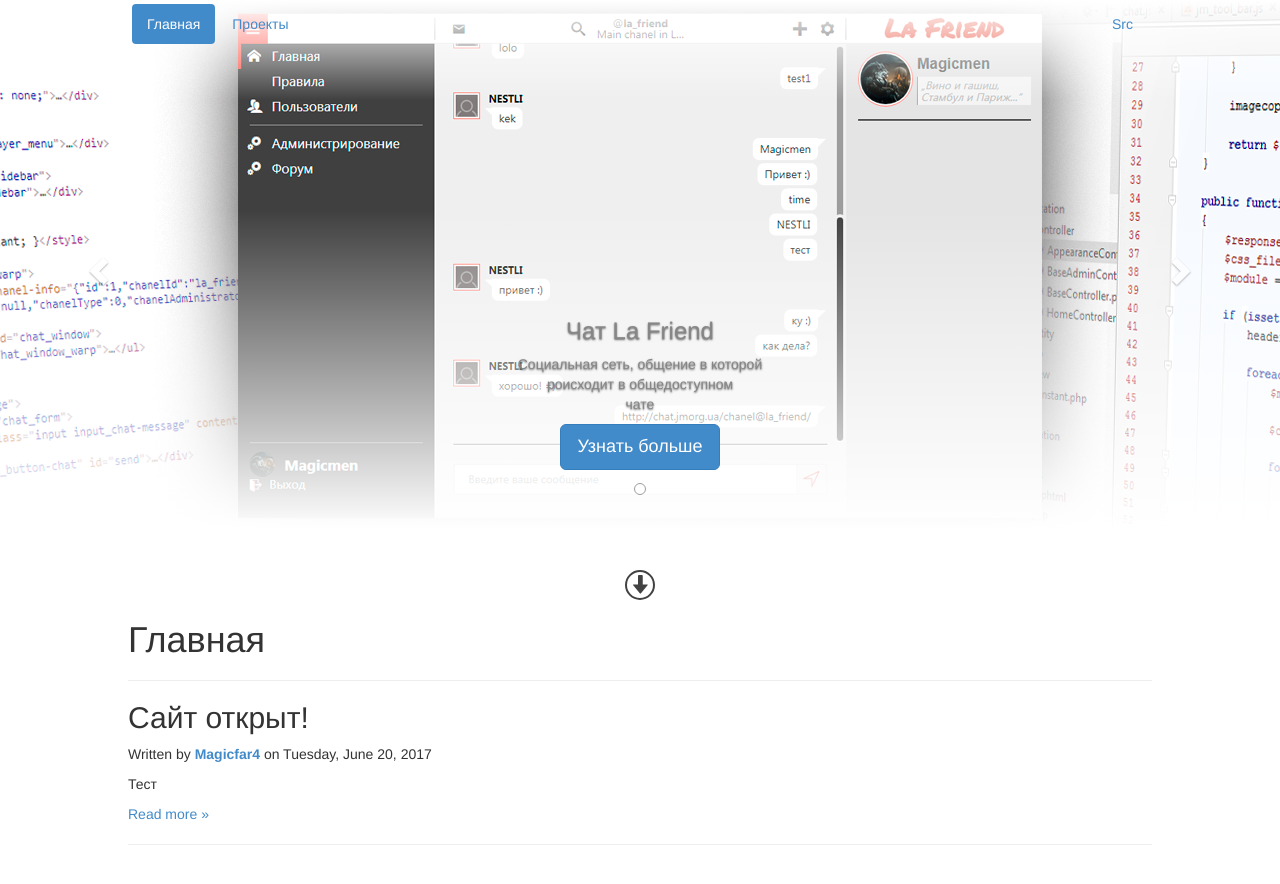
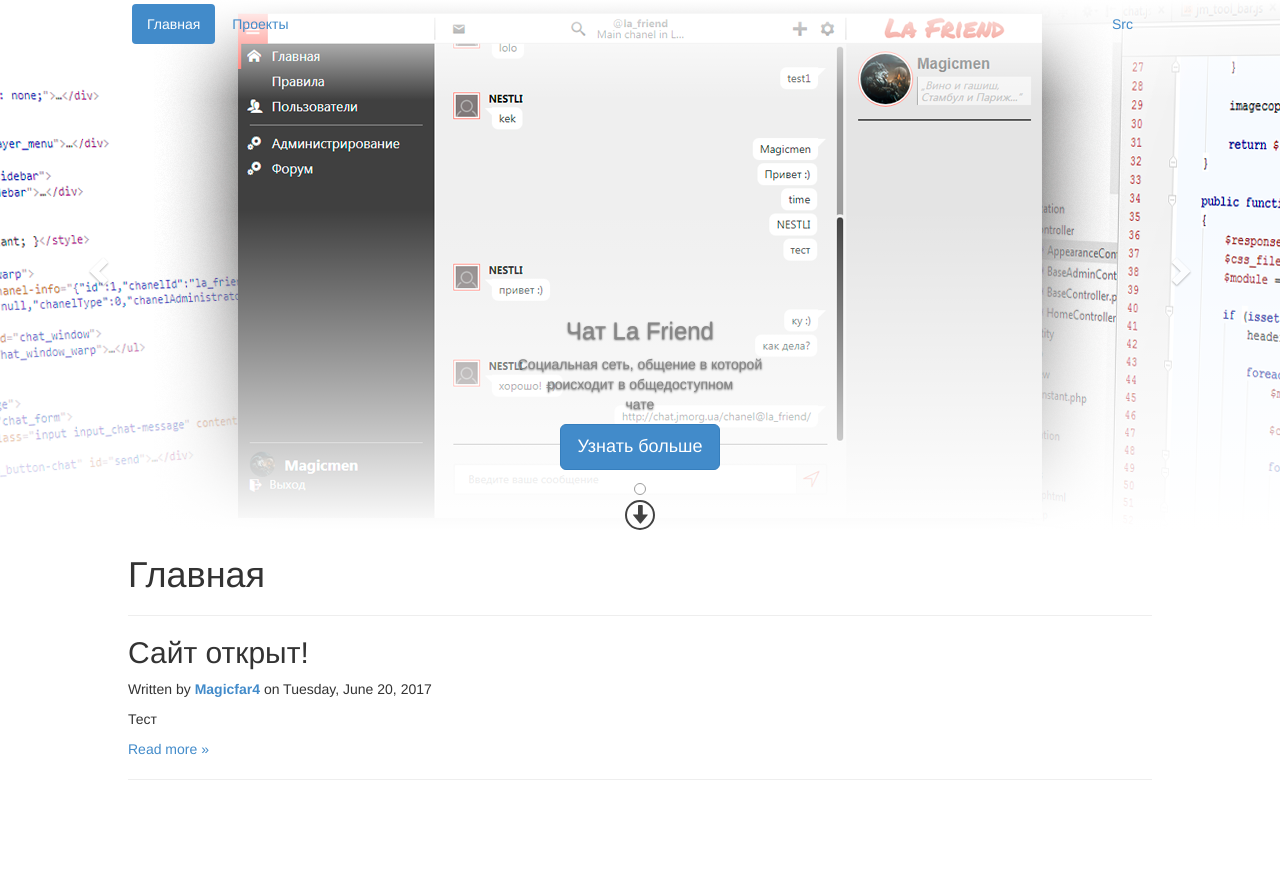
Before and after one commit to jm-organization/jm-organization.github.io, a Jekyll site: the page built from index.html, in a window 1280 px wide and 900 px high. Shown: the top 884 px of the window. Built offline with Jekyll 4.4.1, drawn with Linux system fonts in a browser that asks for light colours.

Commit message:
изменения вида начальной страници

```diff
--- a/_includes/jm_header.html
+++ b/_includes/jm_header.html
@@ -41,5 +41,5 @@
 </header>
 <script>$('.jm-header').css({
 	'max-height': window.screen.availHeight,
-	'height': window.screen.availHeight
+	'height': window.screen.availHeight - 90
 })</script>
--- a/assets/js/jm_header.js
+++ b/assets/js/jm_header.js
@@ -19,7 +19,7 @@
 
     $('.warp-button-to-content').on('click', 'a', function () {
         if ($(this).data('href') == '@content') {
-            $('body').scrollTop(window.screen.availHeight - 48);
+            $('body').scrollTop((window.screen.availHeight - 90) - 48);
         }
     });
 
```
